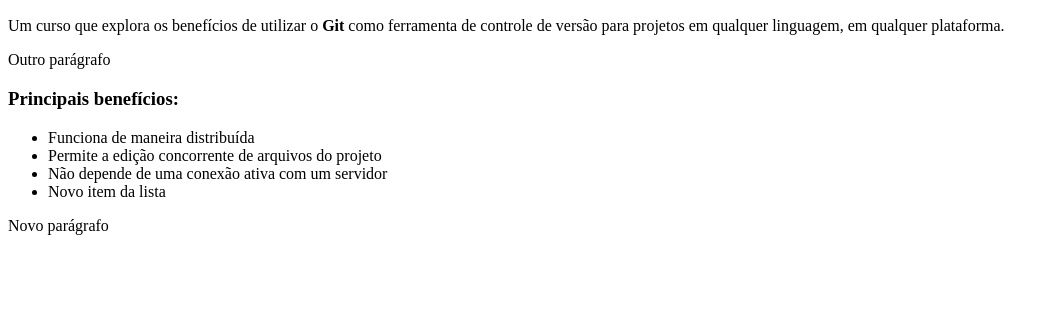
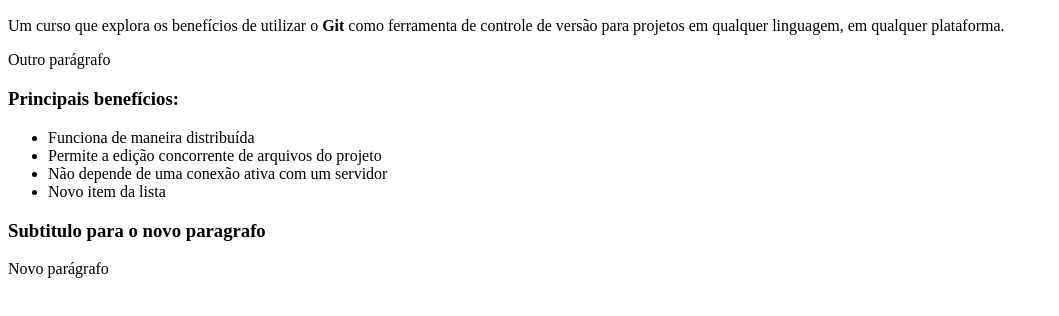
Before and after one commit to dmagdaleno/curso_git, a plain HTML site: page index.html in a window 1280 px wide. Shown: the part 96-412 px from the top of the page, without its empty margins (0-1059 px from the left). Drawn offline with Linux system fonts and the light colour scheme.

Commit message:
subtitulo

```diff
--- a/index.html
+++ b/index.html
@@ -15,6 +15,8 @@
             <li>Novo item da lista</li>
         </ul>
 
+        <h3>Subtitulo para o novo paragrafo</h3>
+
         <p>Novo parágrafo</p>
 
     </body>
```
